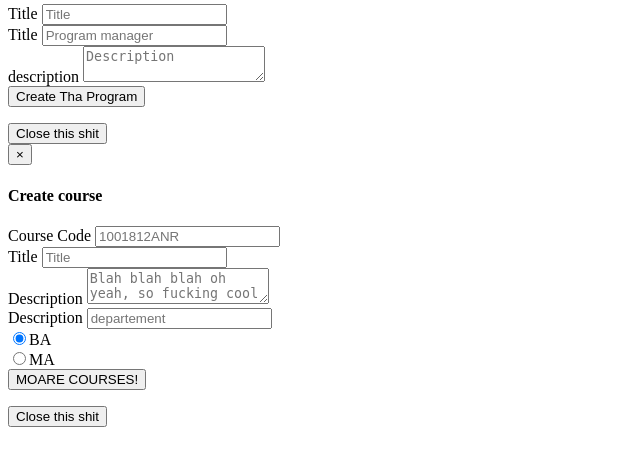
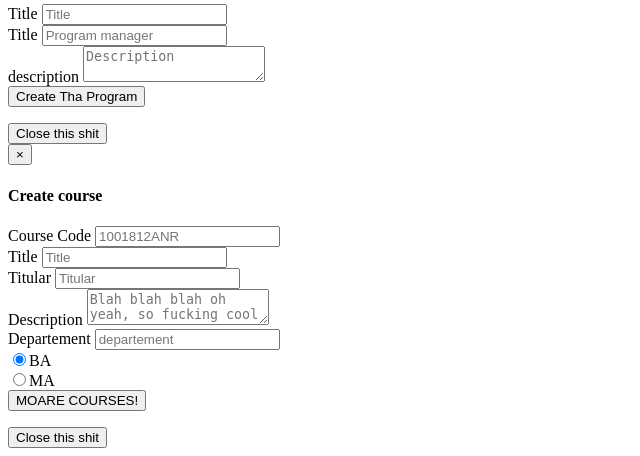
Before and after one commit to se1-1314/xiast, a web app: page /resources/templates/program-edit.html in a window 1280 px wide. Shown: the part 570-1026 px from the top of the page, without its empty margins (0-640 px from the left). Before the commit the page ends 997 px from the top, so only its background shows below. Run offline with its HTML, style and script files only (its server is not run), Linux system fonts and the light colour scheme; data that the repository does not hold is empty.

Commit message:
trying to add course, Waiting for Nils to solve the problem

```diff
--- a/resources/public/js/courseAPI.js
+++ b/resources/public/js/courseAPI.js
@@ -155,6 +155,39 @@ function create_course(){
 
 	console.log(form);
 
+	CourseCode = form.CourseCode.value;
+	title = form.title.value;
+	titular = form.titular.value;
+	description = form.description.value;
+	departement = form.departement.value;
+	grade = form.grade.value;
+
+	if (CourseCode === '' || title === '' || description === '' || departement === '' || grade === '' || titular === ''){
+		throw "no field may not be empty"
+	}
+
+	course = new Object()
+	course["course-code"] = CourseCode;
+	course.title = title;
+	course.description = description;
+	course.titular = titular;
+	course.departement = departement;
+	course.grade = grade;
+
+	data = JSON.stringify(course);
+	console.log(data);
+	url = apicourse("add");
+	console.log(url);
+
+	$.ajax({
+		type : "POST",
+		url : url,
+		data : data,
+		processData: false,
+		contentType: "application/json",
+		success : function(data) {console.log(data)},
+		dataType: "SJON"
+	})
 
 
 	return false;
--- a/resources/templates/program-edit.html
+++ b/resources/templates/program-edit.html
@@ -105,11 +105,15 @@
 							<input id="title" name="title" type="text" class="form-control" placeholder="Title" required>
 						</div>
 						<div class="form-group">
+							<label class="control-label" for="titular">Titular</label>
+							<input id="titular" name="titular" type="text" class="form-control" placeholder="Titular" required>
+						</div>
+						<div class="form-group">
 							<label class="control-label" for="description">Description</label>
 							<textarea id="description" name="description" class="form-control" row="10" placeholder="Blah blah blah oh yeah, so fucking cool" required></textarea>
 						</div>
 						<div class="form-group">
-							<label class="control-label" for="departement">Description</label>
+							<label class="control-label" for="departement">Departement</label>
 							<input id="departement" name="departement" type="text" class="form-control" placeholder="departement" required>
 						</div>
 						<div class="form-group">
```
